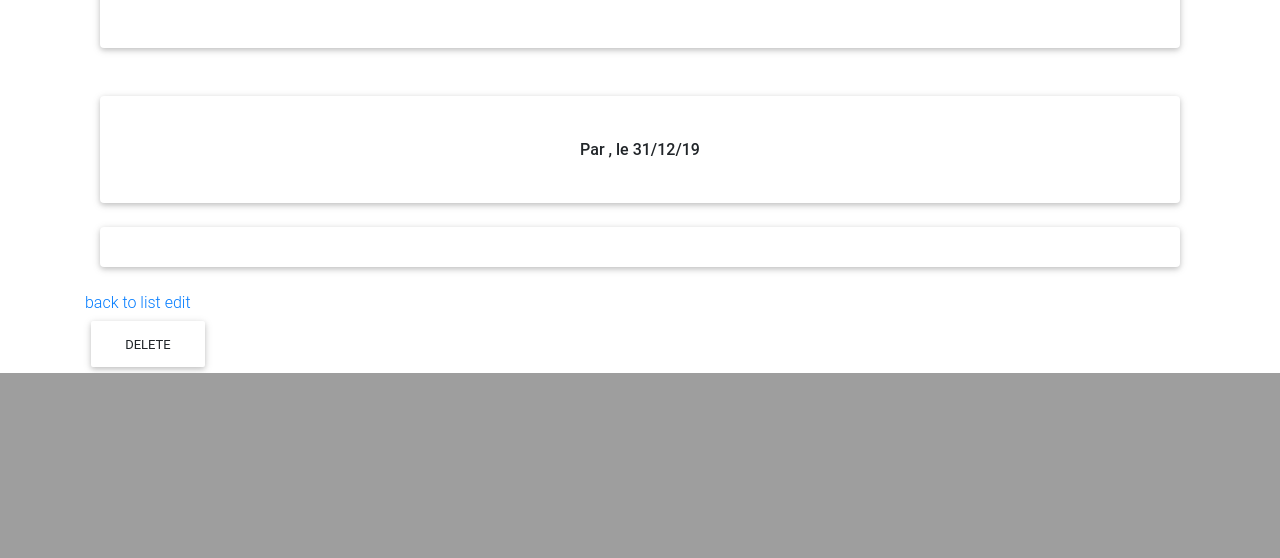
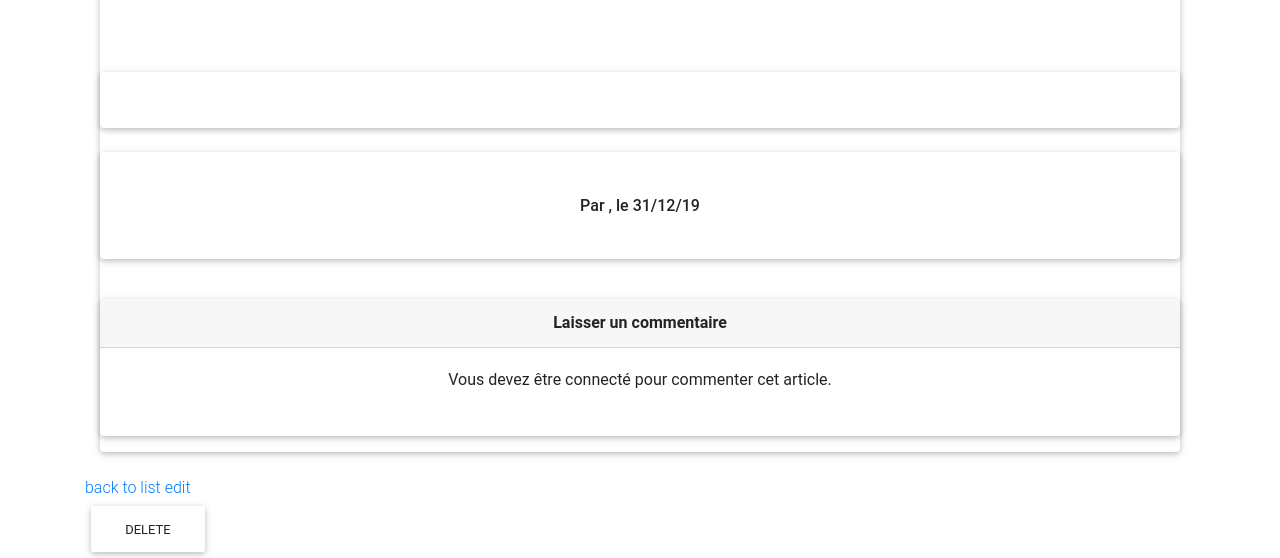
Before and after one commit to platreth/snowtricks, a Symfony app: template templates/trick/show.html.twig in a window 1280 px wide. Shown: the part 986-1544 px from the top of the page. Before the commit the page ends 1359 px from the top, so only its background shows below. Run offline with Twig, Linux system fonts and the light colour scheme; the template is opened without the code that fills it, so the values that code supplies are empty; some libraries are stand-ins or nearby versions.

Commit message:
show trick

```diff
--- a/templates/trick/show.html.twig
+++ b/templates/trick/show.html.twig
@@ -46,14 +46,21 @@
 
                             <img src="{{asset('uploads/picture/'~trick.images[0].name)}}" class="img-fluid" alt="{{ trick.images[0].title }}">
                                 <h1 class="h5 my-4">{{trick.name}}</h1>
-
-                            <div class="row">
-
+                            <div class="container">
+                                <div class="row">
+                                <div class="col">
                             {% for image in trick.images %}
-                                <img src="{{asset('uploads/picture/'~ image.name)}}" class="img-thumbnail" style="height: 200px" alt="{{ image.title }}">
+                                <img src="{{asset('uploads/picture/'~ image.name)}}" class="img-thumbnail" style="height: 100px" alt="{{ image.title }}">
 
                             {% endfor %}
-                        </div>
+                                </div>
+                                    <div class="col">
+                                    {% for video in trick.videos %}
+                                        <img src="{{asset('uploads/picture/'~ video.name)}}" class="img-thumbnail" style="height: 200px" alt="{{ video.title }}">
+
+                                    {% endfor %}
+                                </div>
+                            </div>
 
 
                         </div>
@@ -76,10 +83,7 @@
 
                             <!--Card content-->
                             <div class="card-body text-center">
-
-
-                                <p class="h6 my-4">Par {{trick.author.email}}, le {{ trick.dateCreate | date('d/m/y') }}</p>
-
+                                    <p>{{trick.description}}</p>
                             </div>
 
                         </div>
@@ -91,57 +95,55 @@
                             <!--Card content-->
                             <div class="card-body">
 
-{#                                <p class="h6 my-4">{{trick.description}}</p>#}
+                                <p class="h6 my-4">{{trick.category.name}}</p>
+                                <p class="h6 my-4">Par {{trick.author.email}}, le {{ trick.dateCreate | date('d/m/y') }}</p>
                             </div>
 
                         </div>
                         <!--/.Card-->
 
-{#                        <!--Comments-->#}
-{#                        <div class="card card-comments mb-3 wow fadeIn">#}
+                        <!--Comments-->
+                        <div class="card card-comments mb-3 wow fadeIn">
+
+                        </div>
+                        <!--/.Comments-->
+                        {% if app.user %}
+
+                            <!--Reply-->
+                            <div class="card mb-3 wow fadeIn">
+                                <div class="card-header font-weight-bold">Laisser un commentaire</div>
+                                <div class="card-body">
+
+                                    <!-- Default form reply -->
+                                    <form  method="POST">
+
+                                        <!-- Comment -->
+                                        <div class="form-group">
+                                            <label for="replyFormComment">Votre commentaire</label>
+                                            <textarea class="form-control" name='content' id="replyFormComment" rows="5"></textarea>
+                                        </div>
+
+                                        <div class="text-center mt-4">
+                                            <button class="btn btn-info btn-md" id="send_comment" type="button">Envoyer</button>
+                                        </div>
+                                    </form>
+                                    <!-- Default form reply -->
+                                </div>
+                            </div>
+                        {% else %}
+                            <div class="card mb-3 wow fadeIn">
+                                <div class="card-header font-weight-bold">Laisser un commentaire</div>
+                                <div class="card-body">
+
+                                    <!-- Comment -->
+                                    <div class="form-group">
+                                        <label for="replyFormComment">Vous devez être connecté pour commenter cet article.</label>
+                                    </div>
 
 
-{#                            <div class="card-header font-weight-bold comment-ajax">{{ compteur }} {% if compteur > 1 %} commentaires {% else %} commentaire {% endif %}</div>#}
-
-{#                        </div>#}
-{#                        <!--/.Comments-->#}
-{#                        {% if session.users %}#}
-
-{#                            <!--Reply-->#}
-{#                            <div class="card mb-3 wow fadeIn">#}
-{#                                <div class="card-header font-weight-bold">Laisser un commentaire</div>#}
-{#                                <div class="card-body">#}
-
-{#                                    <!-- Default form reply -->#}
-{#                                    <form  method="POST">#}
-
-{#                                        <!-- Comment -->#}
-{#                                        <div class="form-group">#}
-{#                                            <label for="replyFormComment">Votre commentaire</label>#}
-{#                                            <textarea class="form-control" name='content' id="replyFormComment" rows="5"></textarea>#}
-{#                                        </div>#}
-
-{#                                        <div class="text-center mt-4">#}
-{#                                            <button class="btn btn-info btn-md" id="send_comment" type="button">Envoyer</button>#}
-{#                                        </div>#}
-{#                                    </form>#}
-{#                                    <!-- Default form reply -->#}
-{#                                </div>#}
-{#                            </div>#}
-{#                        {% else %}#}
-{#                            <div class="card mb-3 wow fadeIn">#}
-{#                                <div class="card-header font-weight-bold">Laisser un commentaire</div>#}
-{#                                <div class="card-body">#}
-
-{#                                    <!-- Comment -->#}
-{#                                    <div class="form-group">#}
-{#                                        <label for="replyFormComment">Vous devez être connecté pour commenter cet article.</label>#}
-{#                                    </div>#}
-
-
-{#                                </div>#}
-{#                            </div>#}
-{#                        {% endif %}#}
+                                </div>
+                            </div>
+                        {% endif %}
                     </div>
                     <!--Grid column-->
 
```
